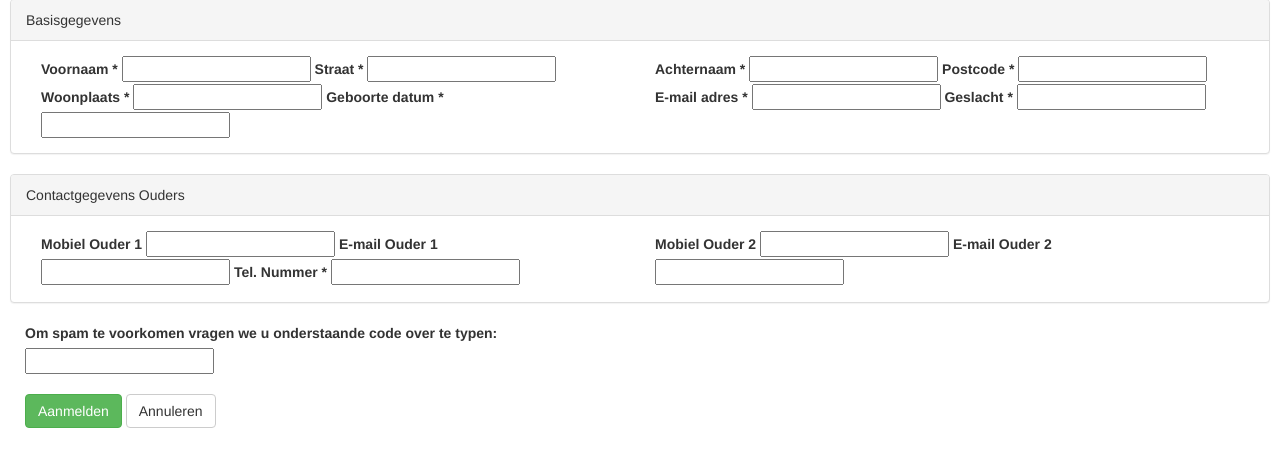
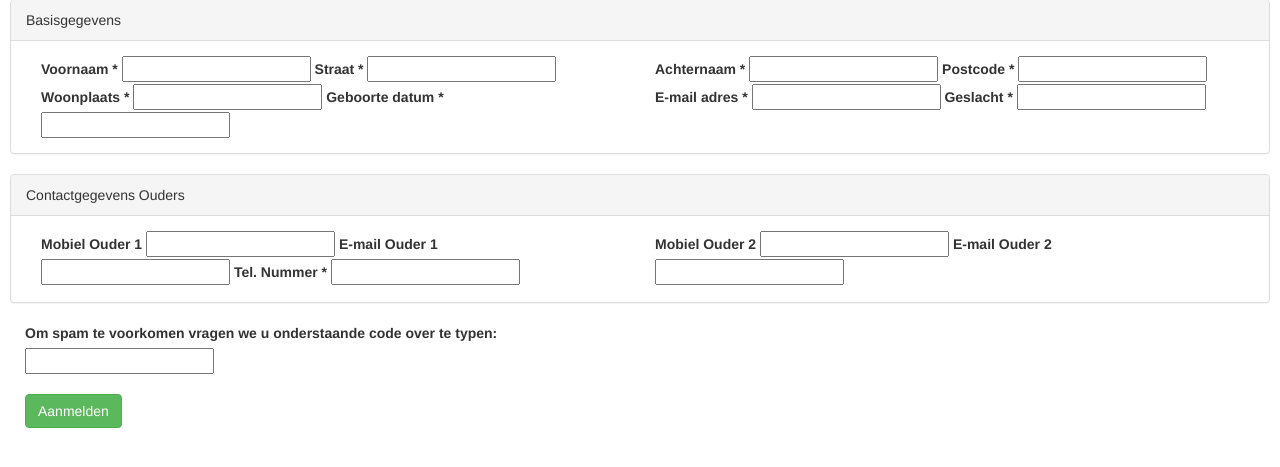
Before and after one commit to djoamersfoort/LedenAdministratie, a Django app: template templates/aanmelden_lid.html in a window 1280 px wide. Shown: the part 143-610 px from the top of the page. Run offline with Django 3.2, Linux system fonts and the light colour scheme; the template is opened without the code that fills it, so the values that code supplies are empty, except form fields; tables that the repository leaves empty hold one stand-in row (values such as "Sample post"); form fields are guessed from the names that the template uses; some libraries are stand-ins or nearby versions.

Commit message:
Remove cancel button on aanmelden form

```diff
--- a/templates/aanmelden_lid.html
+++ b/templates/aanmelden_lid.html
@@ -116,7 +116,6 @@
 
             <br>
             <button type="submit" class="btn btn-success">Aanmelden</button>
-            <button onclick="javascript:history.go(-1)" type="button" class="btn btn-default">Annuleren</button>
         </form>
 
     </div>
```
